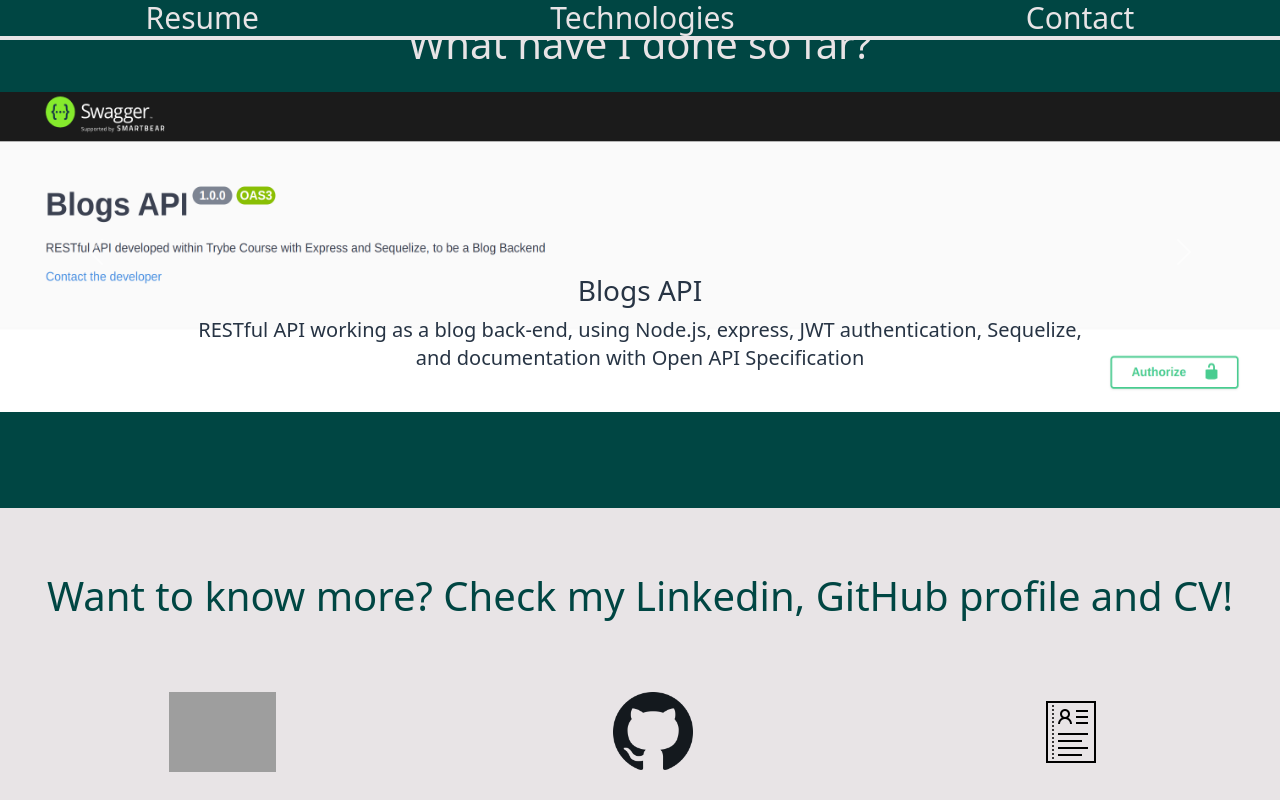
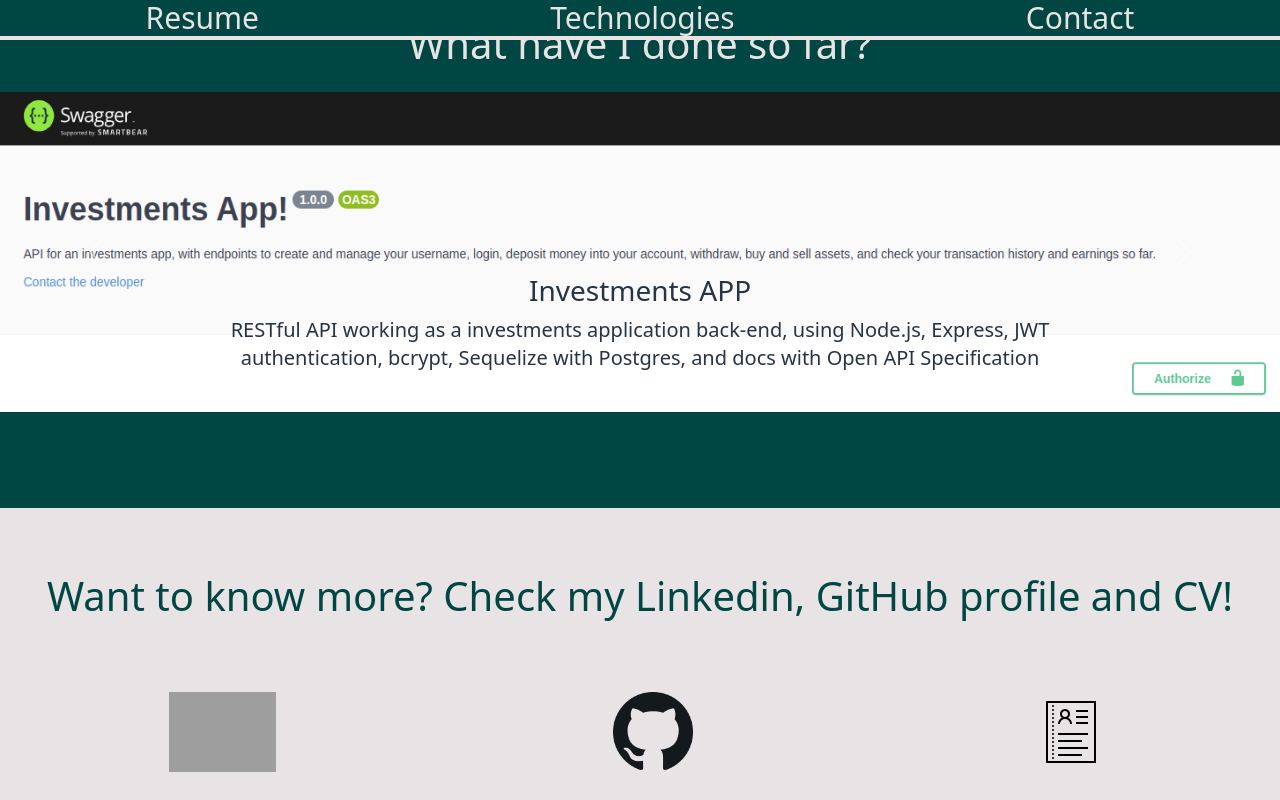
Before and after one commit to andrewerk/andrewerk.github.io, a React (Create React App) app: page / in a window 1280 px wide. Both pictures are taken after a click on the button 586 px from the left and 1864 px from the top of the page. Shown: the part 1464-2264 px from the top of the page. Built offline with nearby package versions, Linux system fonts and the light colour scheme; grey boxes are pictures that could not be loaded.

Commit message:
Updating project with investments app

```diff
--- a/src/components/ProjectsCarousel.js
+++ b/src/components/ProjectsCarousel.js
@@ -4,6 +4,7 @@ import recipes from './../recipe-app.webp'
 import trybewallet from './../trybewallet.png'
 import shop from './../shop.png';
 import blogsApi from './../blogs-api.png'
+import investmentsApp from './../investments-app.png'
 
 function ProjectsCarousel() {
   const [index, setIndex] = useState(0);
@@ -14,6 +15,20 @@ function ProjectsCarousel() {
 
   return (
     <Carousel activeIndex={index} onSelect={handleSelect}>
+
+    <Carousel.Item className="flex flex-col">
+        <a href="https://github.com/andrewerk/investments-app">
+        <img
+          className="h-20 d-block md:h-80 mx-auto d-block my-3"
+          src={ investmentsApp }
+          alt="slide in position 0"
+        />
+        <Carousel.Caption className="mt-20 text-xl">
+          <h3 className="text-gray-dark">Investments APP</h3>
+          <p className="text-gray-dark">RESTful API working as a investments application back-end, using Node.js, Express, JWT authentication, bcrypt, Sequelize with Postgres, and docs with Open API Specification</p>
+        </Carousel.Caption>
+        </a>
+      </Carousel.Item>
         <Carousel.Item className="flex flex-col">
         <a href="https://github.com/andrewerk/blogs-api">
         <img
```
Also changed, not shown: src/investments-app.png (added).
